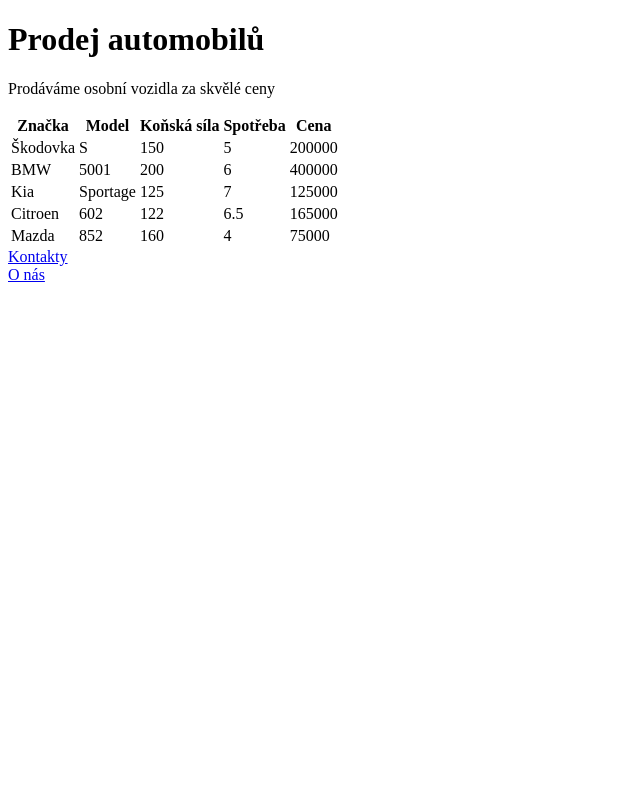
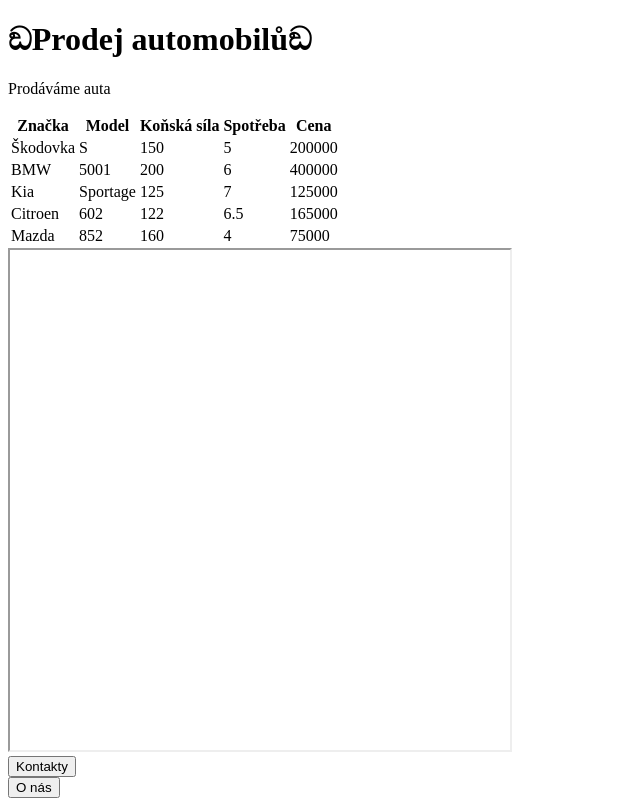
Before and after one commit to racek1/WA_Cviceni2_15.9, a plain HTML site: page index.html in a window 1280 px wide. Shown: the whole page, without its empty margins (0-640 px from the left). Drawn offline with Linux system fonts and the light colour scheme.

Commit message:
Add files via upload

```diff
--- a/index.html
+++ b/index.html
@@ -7,8 +7,8 @@
     <title>Prodej automobilů</title>
 </head>
 <body>
-    <h1>Prodej automobilů</h1>
-    <p>Prodáváme osobní vozidla za skvělé ceny</p>
+    <h1>ඞProdej automobilůඞ</h1>
+    <p>Prodáváme auta</p>
     <table>
         <tr>
             <th>Značka</th>
@@ -54,9 +54,26 @@
         </tr>
     </table>
     <nav>
-        <a href = "contact.html">Kontakty</a>
+        <iframe id = "iframe" src="" width="500" height="500"></iframe>
         <br>
-        <a href = "about.html">O nás</a>
+        <button onclick="swithToContacts()">Kontakty</button>
+        <br>
+        <button onclick="swithToAbout()">O nás</button>
+
     </nav>
 </body>
+
+<script>
+    function swithToContacts()
+    {
+       var newSrc = "contact.html";
+       document.getElementById("iframe").src=newSrc;
+    }
+
+    function swithToAbout()
+    {
+       var newSrc = "about.html";
+       document.getElementById("iframe").src=newSrc;
+    }
+</script>
 </html>
```
